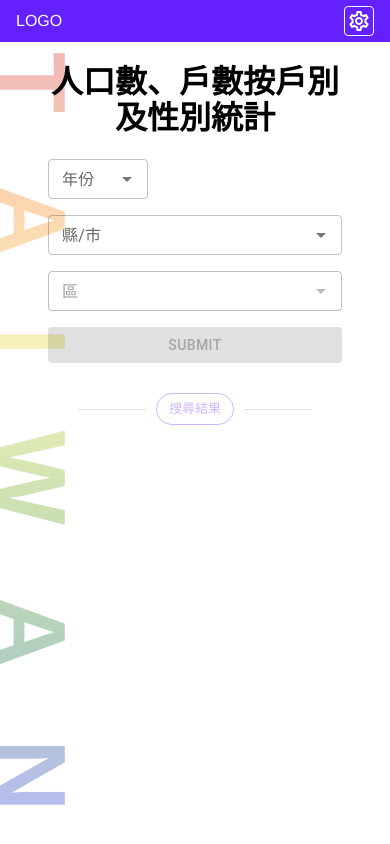
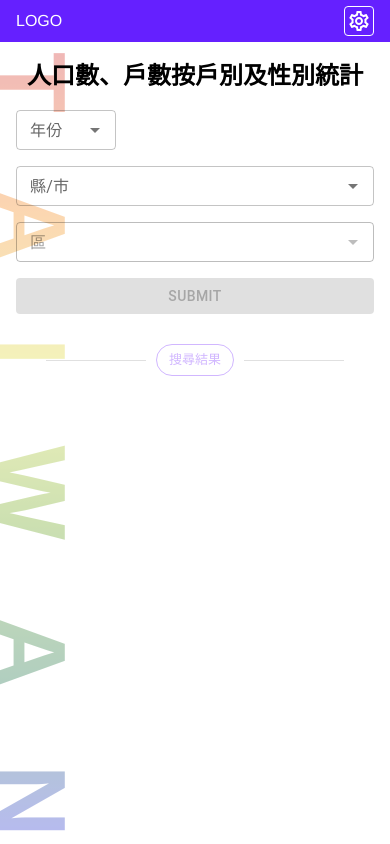
Before and after one commit to WenYHsieh/BD-assignment, a React (Vite) app: page / in a window 390 px wide. Built offline with nearby package versions, Linux system fonts and the light colour scheme.

Commit message:
adjust error handling

```diff
--- a/src/app.scss
+++ b/src/app.scss
@@ -25,7 +25,7 @@
   }
 
   .sideLogo {
-    width: 90vh;
+    width: 93vh;
     height: 100px;
     font-size: 100px;
     font-weight: 900;
@@ -57,7 +57,8 @@
   }
 
   .dashboard {
-    max-height: 90vh;
+    max-height: 93vh;
+    height: 93vh;
     box-sizing: border-box;
     width: calc(100% - 100px);
     text-align: center;
@@ -65,7 +66,6 @@
     left: 100px;
     padding: 0 48px;
     overflow-y: scroll;
-    // border: 1px solid red;
 
     form {
       width: 100%;
@@ -85,6 +85,7 @@
       width: 100%;
       left: 0;
       z-index: 100;
+      padding: 0 16px;
 
       form {
         flex-direction: column;
--- a/src/components/Chart.tsx
+++ b/src/components/Chart.tsx
@@ -6,11 +6,6 @@ import HighchartsReact from 'highcharts-react-official';
 import { useLoading } from '../App';
 
 const Chart = () => {
-  /**
-   * TODO
-
-   * 5. api call data type check, error handling
-   */
   const baseURL = `https://www.ris.gov.tw/rs-opendata/api/v1/datastore/ODRP019`;
   let { year, country, town } = useParams();
   const { isLoading, setIsLoading } = useLoading();
@@ -100,13 +95,10 @@ const Chart = () => {
       },
     );
 
-    // column data
     let ordinaryFemaleSum = 0;
     let ordinaryMaleSum = 0;
     let singleFemaleSum = 0;
     let singleMaleSum = 0;
-
-    // pie data
     let singleTotalSum = 0;
     let ordinaryTotalSum = 0;
 
@@ -181,15 +173,16 @@ const Chart = () => {
       const pageNums = Array.from({ length: allPageNum }, (_, i) => i + 1);
 
       try {
-        const responses = await axios.all(
+        const responses = await Promise.all(
           pageNums.map((pageNum) =>
             axios.get(`${baseURL}/${year}?page=${pageNum}`),
           ),
         );
 
         let yearData: Array<{ [key: string]: string }> = [];
-        responses?.forEach(({ data }) => {
-          const { responseData } = data;
+        for (const { data } of responses) {
+          const { responseData = [] } = data;
+          if (responseData.length === 0) continue;
 
           yearData = yearData.concat(
             responseData?.map((item: { [key: string]: string }) => {
@@ -217,14 +210,16 @@ const Chart = () => {
               };
             }),
           );
-        }),
-          setChartData({
-            ...chartData,
-            [year as string]: yearData,
-          });
+        }
+
+        setChartData({
+          ...chartData,
+          [year as string]: yearData,
+        });
         filterMatchData(yearData);
       } catch (error) {
         console.error(error);
+        alert('Error occurred while fetching data. Please try again later.');
       } finally {
         setIsLoading(false);
       }
@@ -232,14 +227,13 @@ const Chart = () => {
 
     chartData[year] ? filterMatchData(chartData[year]) : getDataByYear();
   }, [year, country, town]);
-
   return (
     <>
       {isLoading ? (
         <></>
       ) : (
         <>
-          <h2>{`${year} 年 ${country} ${town}`}</h2>
+          <h3>{`${year} 年 ${country} ${town}`}</h3>
           <HighchartsReact highcharts={Highcharts} options={columnOptions} />
           <HighchartsReact highcharts={Highcharts} options={pieOptions} />
         </>
--- a/src/components/Form.tsx
+++ b/src/components/Form.tsx
@@ -35,7 +35,6 @@ const Form = ({ isLoading }: { isLoading: boolean }) => {
 
   const handleSubmit = () => {
     const { year, country, town } = formData;
-
     navigate(`${year}/${country}/${town}`);
   };
 
@@ -46,7 +45,7 @@ const Form = ({ isLoading }: { isLoading: boolean }) => {
 
   return (
     <>
-      <h1>人口數、戶數按戶別及性別統計</h1>
+      <h2>人口數、戶數按戶別及性別統計</h2>
       <form>
         <Autocomplete
           disablePortal
```
